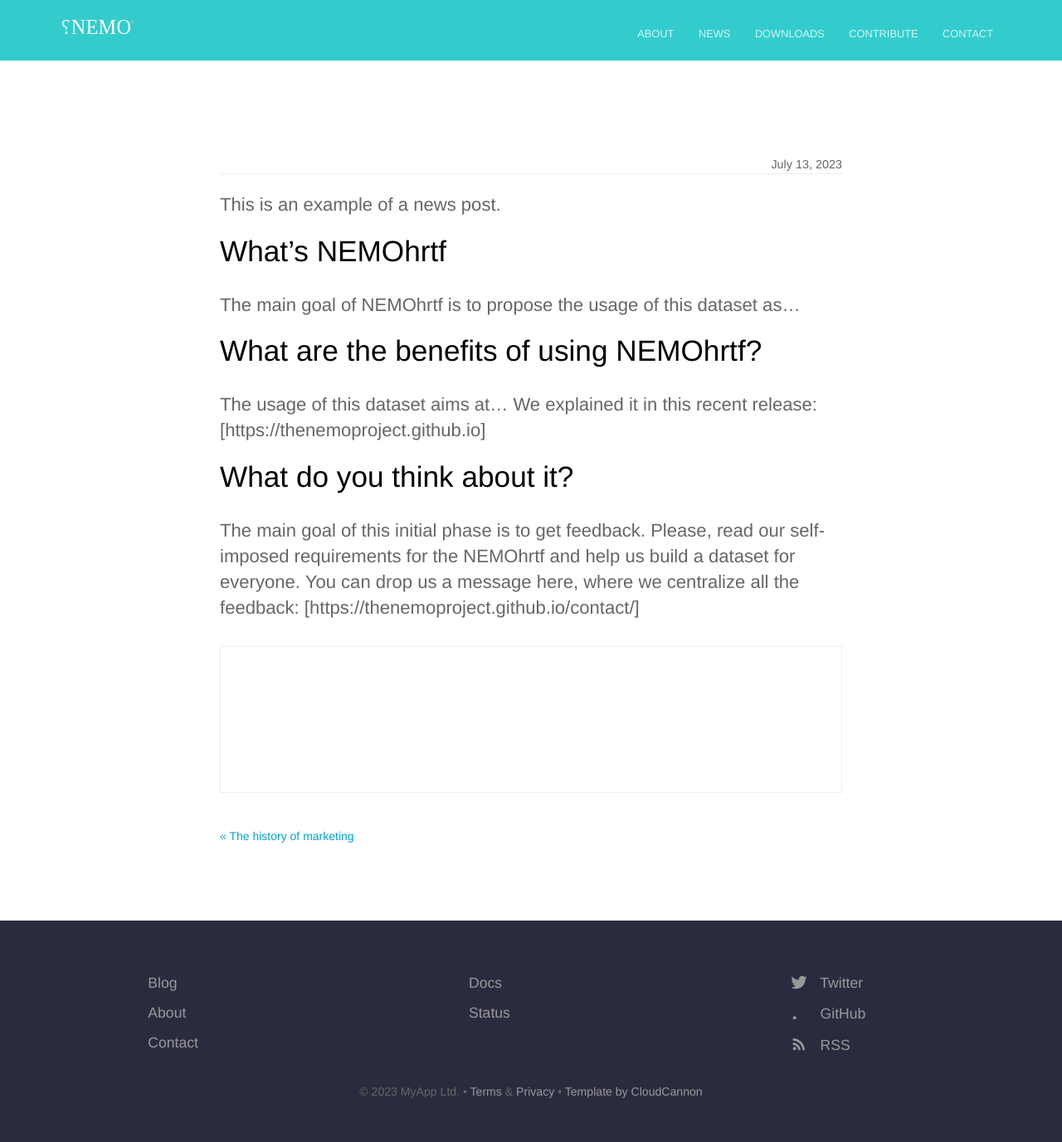
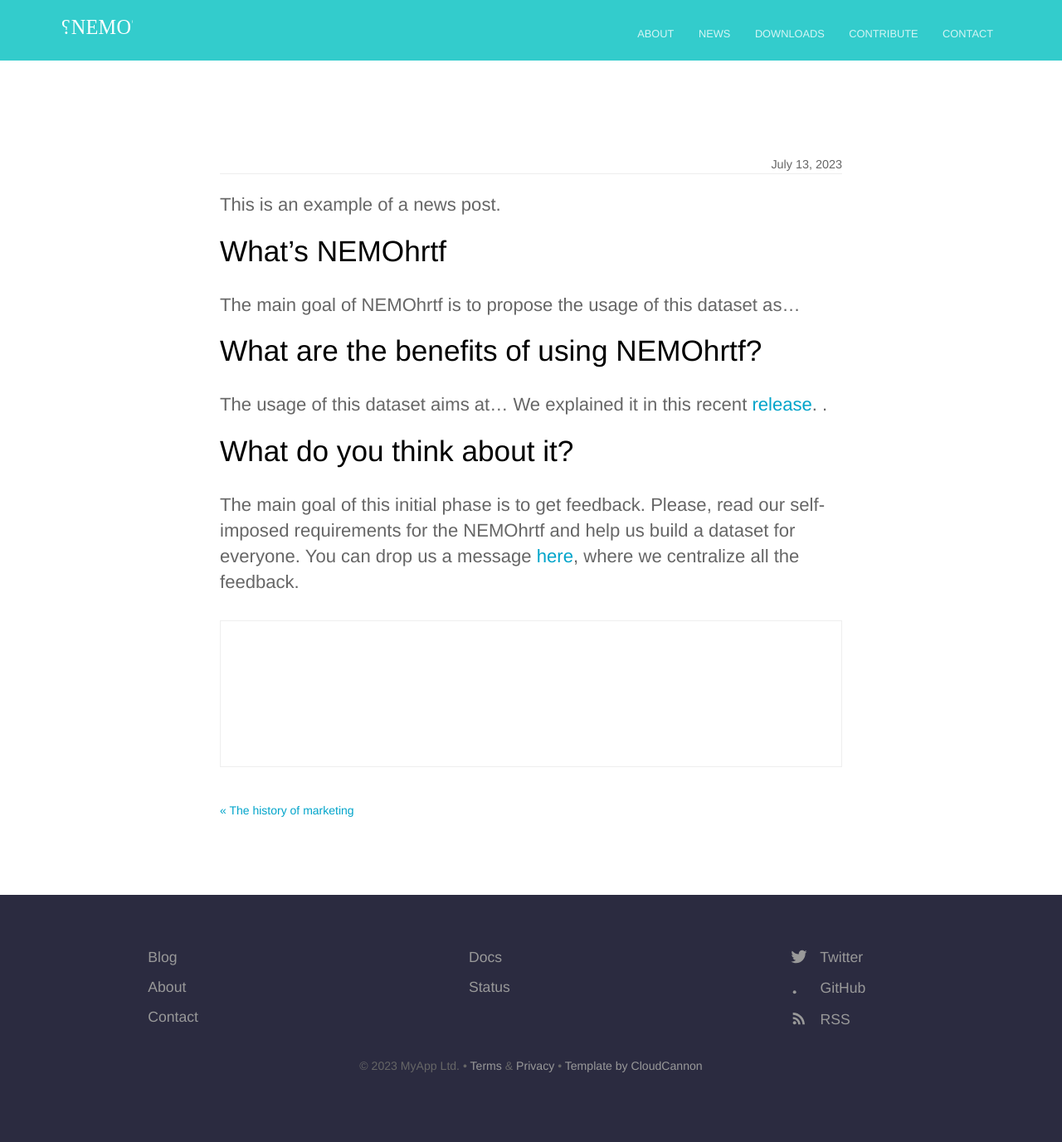
Before and after one commit to TheNEMOproject/TheNEMOproject.github.io, a Jekyll site: the page built from _posts/2023-07-13-nemohrtf-an-hrtf-to-use-as-default.md, in a window 1280 px wide. Shown: the whole page at 83% size. Built offline with Jekyll 4.4.1, drawn with Linux system fonts in a browser that asks for light colours; after the commit the page ends 1346 px from its top, so only the background shows below that.

Commit message:
Update 2023-07-13-nemohrtf-an-hrtf-to-use-as-default.md

```diff
--- a/_posts/2023-07-13-nemohrtf-an-hrtf-to-use-as-default.md
+++ b/_posts/2023-07-13-nemohrtf-an-hrtf-to-use-as-default.md
@@ -15,12 +15,11 @@ The main goal of NEMOhrtf is to propose the usage of this dataset as...
 ## What are the benefits of using NEMOhrtf?
 
 The usage of this dataset aims at...
-We explained it in this recent release:
-[https://thenemoproject.github.io]
+We explained it in this recent [release](https://thenemoproject.github.io).
+.
 
 ## What do you think about it?
 
 The main goal of this initial phase is to get feedback.
 Please, read our self-imposed requirements for the NEMOhrtf and help us build a dataset for everyone.
-You can drop us a message here, where we centralize all the feedback:
-[https://thenemoproject.github.io/contact/]
+You can drop us a message [here](https://thenemoproject.github.io/contact/), where we centralize all the feedback.
```
